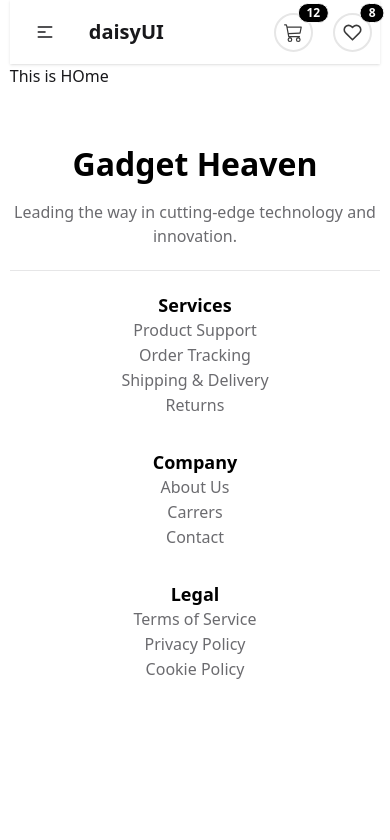
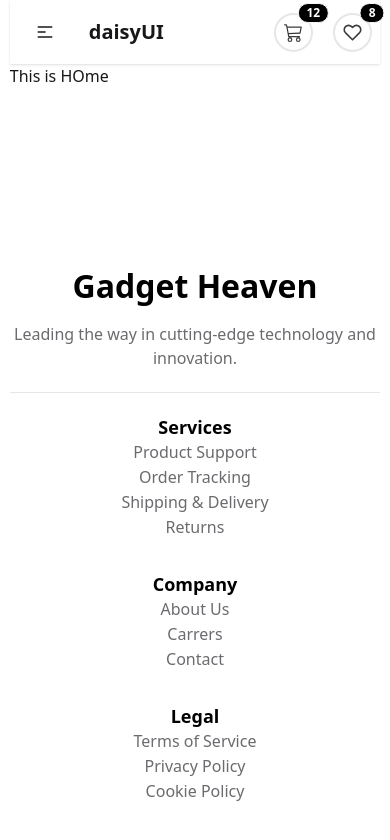
Before and after one commit to aspinchakma/gadget-heaven, a React (Vite) app: page / in a window 390 px wide. Shown: the top 840 px of the page. Built offline with nearby package versions, Linux system fonts and the light colour scheme.

Commit message:
responsive home page

```diff
--- a/src/Components/Root.jsx
+++ b/src/Components/Root.jsx
@@ -4,9 +4,11 @@ import Header from "./Header";
 
 const Root = () => {
   return (
-    <div className="w-[95%] lg:w-[90%] mx-auto">
+    <div className="w-[95%] lg:w-[90%] mx-auto min-h-screen flex flex-col">
       <Header />
-      <Outlet />
+      <div className="flex-1">
+        <Outlet />
+      </div>
       <Footer />
     </div>
   );
```
